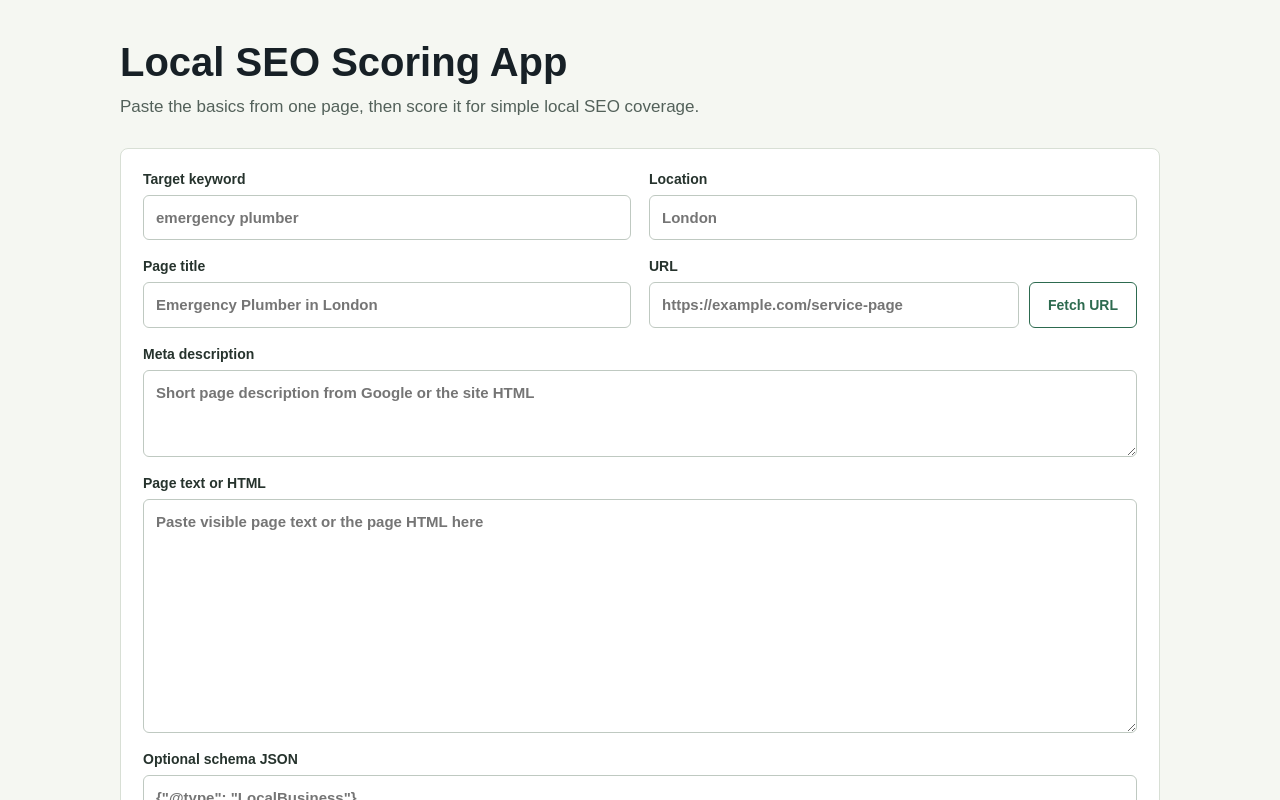
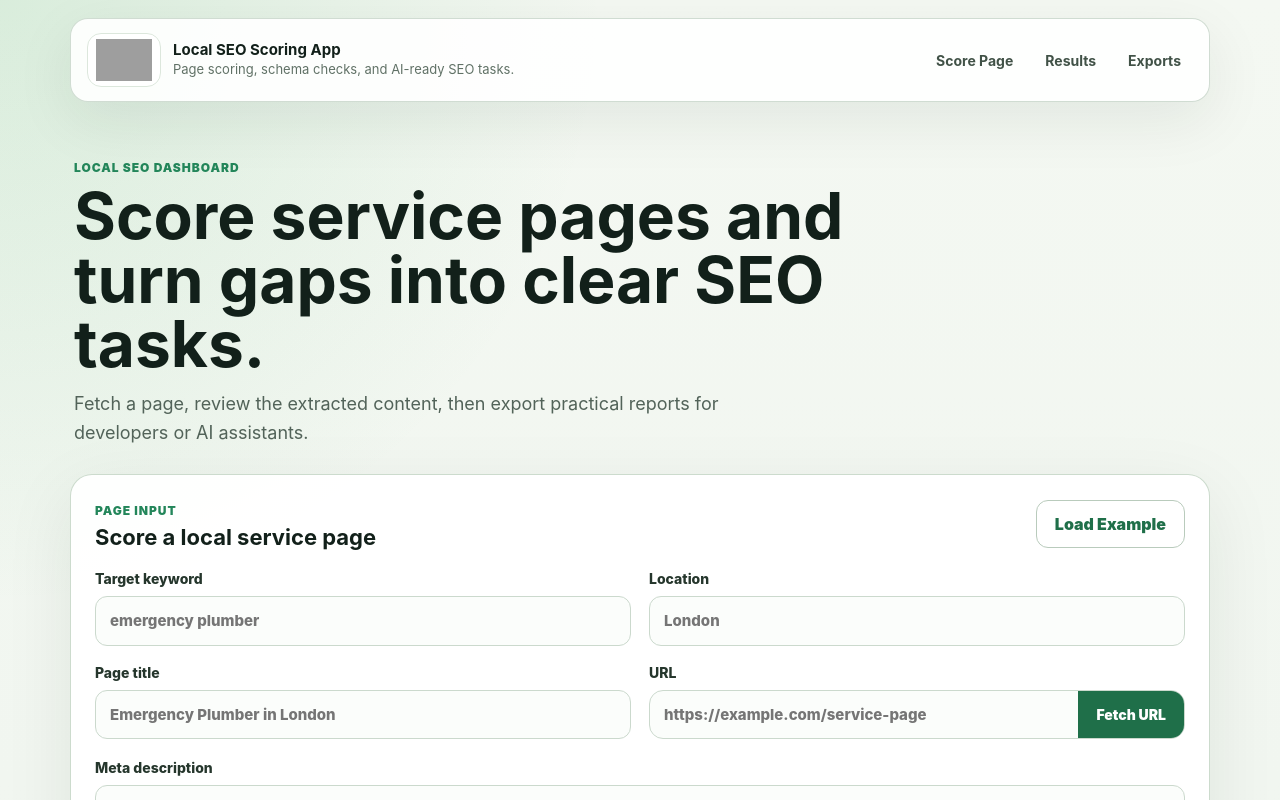
Before and after one commit to Diddlesom/local-seo-scoring-app, a Next.js app: page / in a window 1280 px wide. Shown: the top 800 px of the page. Built offline with nearby package versions, Linux system fonts and the light colour scheme; grey boxes are pictures that could not be loaded.

Commit message:
Add files via upload

```diff
--- a/app/globals.css
+++ b/app/globals.css
@@ -6,12 +6,17 @@ html,
 body {
   margin: 0;
   min-height: 100%;
+  scroll-behavior: smooth;
 }
 
 body {
-  background: #f5f7f2;
-  color: #172026;
-  font-family: Arial, Helvetica, sans-serif;
+  background:
+    radial-gradient(circle at top left, rgba(52, 168, 83, 0.14), transparent 30%),
+    linear-gradient(180deg, #f4f8f2 0%, #eef4ee 100%);
+  color: #12201a;
+  font-family:
+    Inter, ui-sans-serif, system-ui, -apple-system, BlinkMacSystemFont, "Segoe UI",
+    sans-serif;
 }
 
 button,
@@ -20,43 +25,160 @@ textarea {
   font: inherit;
 }
 
+a {
+  color: inherit;
+  text-decoration: none;
+}
+
 .page {
   margin: 0 auto;
-  max-width: 1080px;
-  padding: 40px 20px 64px;
+  max-width: 1180px;
+  padding: 18px 20px 72px;
 }
 
-.page-header {
-  margin-bottom: 28px;
+.top-bar {
+  align-items: center;
+  background: rgba(255, 255, 255, 0.9);
+  border: 1px solid rgba(193, 209, 195, 0.75);
+  border-radius: 18px;
+  box-shadow: 0 18px 60px rgba(18, 32, 26, 0.08);
+  display: flex;
+  gap: 24px;
+  justify-content: space-between;
+  padding: 14px 16px;
+  position: sticky;
+  top: 14px;
+  z-index: 10;
 }
 
-h1 {
-  font-size: 40px;
-  font-weight: 700;
-  line-height: 1.1;
-  margin: 0 0 10px;
+.brand {
+  align-items: center;
+  display: flex;
+  gap: 12px;
+  min-width: 0;
 }
 
-.page-header p {
-  color: #53615a;
-  font-size: 17px;
-  line-height: 1.5;
-  margin: 0;
-  max-width: 680px;
+.brand strong {
+  display: block;
+  font-size: 15px;
+  line-height: 1.2;
 }
 
-.score-form,
-.panel,
-.score-summary {
+.brand span {
+  color: #607166;
+  display: block;
+  font-size: 13px;
+  line-height: 1.35;
+  margin-top: 2px;
+}
+
+.logo-mark {
+  align-items: center;
   background: #ffffff;
-  border: 1px solid #d8dfd5;
-  border-radius: 8px;
+  border: 1px solid #dce7dc;
+  border-radius: 14px;
+  display: flex;
+  height: 54px;
+  justify-content: center;
+  overflow: hidden;
+  padding: 6px;
+  width: 74px;
+}
+
+.logo-mark img {
+  display: block;
+  max-height: 42px;
+  max-width: 62px;
+  object-fit: contain;
+}
+
+.logo-mark span {
+  color: #1f6f49;
+  font-size: 12px;
+  font-weight: 800;
+  line-height: 1.05;
+  margin: 0;
+  text-align: center;
+}
+
+nav {
+  align-items: center;
+  display: flex;
+  gap: 8px;
+}
+
+nav a {
+  border-radius: 999px;
+  color: #415247;
+  font-size: 14px;
+  font-weight: 700;
+  padding: 9px 12px;
+}
+
+nav a:hover {
+  background: #edf7f0;
+  color: #1f6f49;
+}
+
+.hero {
+  display: grid;
+  gap: 18px;
+  padding: 54px 4px 26px;
+}
+
+.hero h1 {
+  font-size: clamp(36px, 5vw, 64px);
+  letter-spacing: 0;
+  line-height: 1;
+  margin: 8px 0 14px;
+  max-width: 880px;
+}
+
+.hero p {
+  color: #526359;
+  font-size: 18px;
+  line-height: 1.6;
+  margin: 0;
+  max-width: 720px;
+}
+
+.eyebrow {
+  color: #23865a;
+  font-size: 12px;
+  font-weight: 900;
+  letter-spacing: 0.08em;
+  text-transform: uppercase;
+}
+
+.card {
+  background: rgba(255, 255, 255, 0.94);
+  border: 1px solid rgba(199, 215, 200, 0.9);
+  border-radius: 22px;
+  box-shadow: 0 20px 70px rgba(18, 32, 26, 0.08);
 }
 
 .score-form {
   display: grid;
-  gap: 18px;
-  padding: 22px;
+  gap: 20px;
+  padding: 24px;
+}
+
+.card-heading {
+  align-items: center;
+  display: flex;
+  gap: 16px;
+  justify-content: space-between;
+}
+
+h2 {
+  font-size: 22px;
+  line-height: 1.2;
+  margin: 5px 0 0;
+}
+
+h3 {
+  font-size: 15px;
+  margin: 0 0 12px;
 }
 
 .form-grid {
@@ -66,53 +188,98 @@ h1 {
 }
 
 label {
-  color: #26332d;
+  color: #25362c;
   display: grid;
   font-size: 14px;
-  font-weight: 700;
-  gap: 8px;
+  font-weight: 800;
+  gap: 9px;
 }
 
 input,
 textarea {
-  background: #ffffff;
-  border: 1px solid #bfc9c1;
-  border-radius: 6px;
-  color: #172026;
+  background: #fbfdfb;
+  border: 1px solid #cbd9cd;
+  border-radius: 12px;
+  color: #12201a;
   font-size: 15px;
-  line-height: 1.4;
-  padding: 11px 12px;
+  line-height: 1.45;
+  padding: 13px 14px;
+  transition:
+    border-color 160ms ease,
+    box-shadow 160ms ease,
+    background 160ms ease;
   width: 100%;
 }
 
 textarea {
+  min-height: 108px;
   resize: vertical;
 }
 
 input:focus,
 textarea:focus {
-  border-color: #2d6a4f;
-  outline: 3px solid #d9efe5;
+  background: #ffffff;
+  border-color: #23865a;
+  box-shadow: 0 0 0 4px rgba(35, 134, 90, 0.12);
+  outline: 0;
+}
+
+.helper-text {
+  color: #6a7a70;
+  font-size: 13px;
+  font-weight: 600;
 }
 
 button {
   align-items: center;
-  background: #2d6a4f;
   border: 0;
-  border-radius: 6px;
-  color: #ffffff;
+  border-radius: 12px;
   cursor: pointer;
   display: inline-flex;
-  font-weight: 700;
+  font-weight: 900;
   justify-content: center;
-  min-height: 46px;
+  min-height: 48px;
   padding: 0 18px;
+  transition:
+    background 160ms ease,
+    border-color 160ms ease,
+    box-shadow 160ms ease,
+    color 160ms ease,
+    transform 160ms ease;
   width: fit-content;
+}
+
+button:hover {
+  transform: translateY(-1px);
 }
 
 button:disabled {
   cursor: wait;
   opacity: 0.7;
+  transform: none;
+}
+
+.primary-button,
+.fetch-button {
+  background: #1f6f49;
+  box-shadow: 0 12px 28px rgba(31, 111, 73, 0.22);
+  color: #ffffff;
+}
+
+.primary-button:hover,
+.fetch-button:hover {
+  background: #185a3b;
+}
+
+.secondary-button {
+  background: #ffffff;
+  border: 1px solid #b9cbbc;
+  color: #1f6f49;
+}
+
+.secondary-button:hover {
+  background: #edf7f0;
+  border-color: #86b895;
 }
 
 .form-actions {
@@ -122,56 +289,161 @@ button:disabled {
 }
 
 .url-row {
+  align-items: stretch;
+  background: #fbfdfb;
+  border: 1px solid #cbd9cd;
+  border-radius: 14px;
   display: grid;
-  gap: 10px;
   grid-template-columns: minmax(0, 1fr) auto;
+  overflow: hidden;
 }
 
-.secondary-button {
-  background: #ffffff;
-  border: 1px solid #2d6a4f;
-  color: #2d6a4f;
+.url-row input {
+  background: transparent;
+  border: 0;
+  border-radius: 0;
+  box-shadow: none;
+}
+
+.url-row input:focus {
+  box-shadow: inset 0 0 0 2px rgba(35, 134, 90, 0.18);
+}
+
+.url-row .fetch-button {
+  border-radius: 0;
+  box-shadow: none;
+  min-height: 100%;
+}
+
+.error,
+.success {
+  border-radius: 12px;
+  font-weight: 800;
+  margin: 0;
+  padding: 12px 14px;
 }
 
 .error {
+  background: #fff1ed;
   color: #a33824;
-  font-weight: 700;
-  margin: 0;
 }
 
 .success {
-  color: #2d6a4f;
-  font-weight: 700;
-  margin: 0;
+  background: #edf9f1;
+  color: #1f6f49;
 }
 
 .results {
   display: grid;
-  gap: 18px;
+  gap: 20px;
   margin-top: 24px;
 }
 
 .score-summary {
+  align-items: stretch;
+  background:
+    linear-gradient(135deg, rgba(31, 111, 73, 0.98), rgba(18, 65, 44, 0.98)),
+    #1f6f49;
+  color: #ffffff;
   display: grid;
-  gap: 16px;
-  grid-template-columns: repeat(2, minmax(0, 1fr));
-  padding: 22px;
+  gap: 18px;
+  grid-template-columns: minmax(0, 1.5fr) minmax(160px, 0.5fr);
+  padding: 28px;
 }
 
-.score-summary div {
+.score-main,
+.grade-card {
   display: grid;
-  gap: 6px;
+  gap: 8px;
+}
+
+.score-main strong {
+  font-size: 72px;
+  line-height: 0.9;
+}
+
+.score-main > span:last-child {
+  color: rgba(255, 255, 255, 0.72);
+  font-size: 20px;
+  font-weight: 800;
+}
+
+.grade-card {
+  align-content: center;
+  background: rgba(255, 255, 255, 0.12);
+  border: 1px solid rgba(255, 255, 255, 0.16);
+  border-radius: 18px;
+  justify-items: center;
+  padding: 20px;
+}
+
+.grade-card strong {
+  font-size: 58px;
+  line-height: 1;
 }
 
 .summary-label {
-  color: #53615a;
-  font-size: 14px;
-  font-weight: 700;
+  color: rgba(255, 255, 255, 0.72);
+  font-size: 13px;
+  font-weight: 900;
+  letter-spacing: 0.08em;
+  text-transform: uppercase;
 }
 
-.score-summary strong {
-  font-size: 36px;
-  line-height: 1;
+.panel,
+.export-panel {
+  padding: 24px;
+}
+
+.score-list {
+  display: grid;
+  gap: 16px;
+  margin-top: 18px;
+}
+
+.score-bar-row {
+  display: grid;
+  gap: 8px;
+}
+
+.score-bar-label {
+  align-items: center;
+  color: #293a30;
+  display: flex;
+  font-size: 14px;
+  font-weight: 800;
+  justify-content: space-between;
+}
+
+.score-bar-label strong {
+  color: #1f6f49;
+}
+
+.score-bar-track {
+  background: #e8f0e8;
+  border-radius: 999px;
+  height: 12px;
+  overflow: hidden;
+}
+
+.score-bar-track span {
+  background: linear-gradient(90deg, #2ca66f, #1f6f49);
+  border-radius: inherit;
+  display: block;
+  height: 100%;
+}
+
+.export-panel {
+  align-items: center;
+  display: flex;
+  gap: 18px;
+  justify-content: space-between;
+}
+
+.export-panel p {
+  color: #607166;
+  line-height: 1.45;
+  margin: 8px 0 0;
 }
 
 .result-actions {
@@ -181,72 +453,48 @@ button:disabled {
   justify-content: flex-end;
 }
 
-.panel {
-  padding: 20px;
+.recommendation-groups {
+  display: grid;
+  gap: 18px;
+  grid-template-columns: repeat(3, minmax(0, 1fr));
+  margin-top: 18px;
 }
 
-h2 {
-  font-size: 20px;
-  margin: 0 0 14px;
+.action-list {
+  display: grid;
+  gap: 12px;
 }
 
-h3 {
-  font-size: 16px;
-  margin: 0 0 10px;
+.action-card {
+  background: #fbfdfb;
+  border: 1px solid #e2ece3;
+  border-radius: 16px;
+  display: grid;
+  gap: 8px;
+  padding: 14px;
 }
 
-.score-list {
-  display: grid;
-  gap: 10px;
+.action-card strong {
+  color: #12201a;
+  line-height: 1.35;
 }
 
-.score-row {
-  align-items: center;
-  border-bottom: 1px solid #edf0eb;
-  display: flex;
-  justify-content: space-between;
-  min-height: 36px;
+.action-card p {
+  color: #607166;
+  line-height: 1.5;
+  margin: 0;
 }
 
-.score-row:last-child {
-  border-bottom: 0;
+.action-card span {
+  color: #1f6f49;
+  font-size: 13px;
+  font-weight: 900;
 }
 
 .result-grid {
   display: grid;
-  gap: 18px;
+  gap: 20px;
   grid-template-columns: repeat(2, minmax(0, 1fr));
-}
-
-.recommendation-groups {
-  display: grid;
-  gap: 18px;
-  grid-template-columns: repeat(3, minmax(0, 1fr));
-}
-
-.action-list {
-  display: grid;
-  gap: 10px;
-}
-
-.action-card {
-  border: 1px solid #edf0eb;
-  border-radius: 8px;
-  display: grid;
-  gap: 8px;
-  padding: 12px;
-}
-
-.action-card p {
-  color: #53615a;
-  line-height: 1.45;
-  margin: 0;
-}
-
-.action-card span {
-  color: #2d6a4f;
-  font-size: 13px;
-  font-weight: 700;
 }
 
 ul {
@@ -255,33 +503,86 @@ ul {
 }
 
 li {
-  line-height: 1.5;
+  line-height: 1.55;
   margin: 8px 0;
 }
 
 .empty {
-  color: #53615a;
+  color: #607166;
   margin: 0;
 }
 
-@media (max-width: 720px) {
+@media (max-width: 860px) {
+  .top-bar,
+  .export-panel,
+  .card-heading {
+    align-items: stretch;
+    flex-direction: column;
+  }
+
+  nav {
+    display: grid;
+    grid-template-columns: repeat(3, minmax(0, 1fr));
+  }
+
+  nav a {
+    text-align: center;
+  }
+
   .form-grid,
   .score-summary,
   .result-grid,
-  .recommendation-groups,
+  .recommendation-groups {
+    grid-template-columns: 1fr;
+  }
+
+  .result-actions {
+    justify-content: stretch;
+  }
+}
+
+@media (max-width: 620px) {
+  .page {
+    padding: 10px 12px 48px;
+  }
+
+  .top-bar {
+    top: 8px;
+  }
+
+  .brand {
+    align-items: flex-start;
+  }
+
+  .brand span {
+    font-size: 12px;
+  }
+
+  .hero {
+    padding: 34px 2px 20px;
+  }
+
+  .score-form,
+  .panel,
+  .export-panel,
+  .score-summary {
+    border-radius: 18px;
+    padding: 18px;
+  }
+
   .url-row {
     grid-template-columns: 1fr;
   }
 
-  h1 {
-    font-size: 32px;
+  .url-row .fetch-button {
+    border-radius: 0 0 12px 12px;
   }
 
   button {
     width: 100%;
   }
 
-  .result-actions {
-    justify-content: stretch;
+  .score-main strong {
+    font-size: 58px;
   }
 }
--- a/app/page.tsx
+++ b/app/page.tsx
@@ -4,6 +4,7 @@ import { useState } from "react";
 import type { FormEvent } from "react";
 import { generateAiTaskPack } from "../lib/report/generate-ai-task-pack";
 import { generateDeveloperReport } from "../lib/report/generate-report";
+import { scoringConfig } from "../lib/scoring/config";
 import type { ScoreResult } from "../lib/scoring/types";
 
 type FetchedPageData = {
@@ -131,6 +132,9 @@ const categoryLabels: Record<keyof ScoreResult["categoryScores"], string> = {
   schema: "Schema"
 };
 
+const logoUrl =
+  "https://cwccomputerrepairchard.com/wp-content/uploads/2024/02/CWC-Logo-image-1-e1777727757742.png";
+
 function ResultList({ items }: { items: string[] }) {
   if (items.length === 0) {
     return <p className="empty">Nothing found yet.</p>;
@@ -142,6 +146,38 @@ function ResultList({ items }: { items: string[] }) {
         <li key={item}>{item}</li>
       ))}
     </ul>
+  );
+}
+
+function CategoryScoreBar({
+  category,
+  score
+}: {
+  category: keyof ScoreResult["categoryScores"];
+  score: number;
+}) {
+  const maxScore = scoringConfig.categoryWeights[category];
+  const percentage = Math.min(Math.round((score / maxScore) * 100), 100);
+
+  return (
+    <div className="score-bar-row">
+      <div className="score-bar-label">
+        <span>{categoryLabels[category]}</span>
+        <strong>
+          {score}/{maxScore}
+        </strong>
+      </div>
+      <div
+        aria-label={`${categoryLabels[category]} score ${score} out of ${maxScore}`}
+        className="score-bar-track"
+        role="progressbar"
+        aria-valuemin={0}
+        aria-valuemax={maxScore}
+        aria-valuenow={score}
+      >
+        <span style={{ width: `${percentage}%` }} />
+      </div>
+    </div>
   );
 }
 
@@ -211,6 +247,7 @@ export default function Home() {
   const [fetchMessage, setFetchMessage] = useState("");
   const [isFetching, setIsFetching] = useState(false);
   const [isLoading, setIsLoading] = useState(false);
+  const [logoFailed, setLogoFailed] = useState(false);
 
   function updateField(field: TextFormField, value: string) {
     setForm((current) => ({
@@ -373,15 +410,57 @@ export default function Home() {
 
   return (
     <main className="page">
-      <header className="page-header">
-        <h1>Local SEO Scoring App</h1>
-        <p>
-          Paste the basics from one page, then score it for simple local SEO
-          coverage.
-        </p>
+      <header className="top-bar">
+        <div className="brand">
+          <div className="logo-mark">
+            {logoFailed ? (
+              <span>Local SEO</span>
+            ) : (
+              <img
+                alt="Local SEO Scoring App logo"
+                onError={() => setLogoFailed(true)}
+                src={logoUrl}
+              />
+            )}
+          </div>
+          <div>
+            <strong>Local SEO Scoring App</strong>
+            <span>Page scoring, schema checks, and AI-ready SEO tasks.</span>
+          </div>
+        </div>
+        <nav aria-label="Dashboard navigation">
+          <a href="#score-page">Score Page</a>
+          <a href="#results">Results</a>
+          <a href="#exports">Exports</a>
+        </nav>
       </header>
 
-      <form className="score-form" onSubmit={handleSubmit}>
+      <section className="hero">
+        <div>
+          <span className="eyebrow">Local SEO dashboard</span>
+          <h1>Score service pages and turn gaps into clear SEO tasks.</h1>
+          <p>
+            Fetch a page, review the extracted content, then export practical
+            reports for developers or AI assistants.
+          </p>
+        </div>
+      </section>
+
+      <form className="score-form card" id="score-page" onSubmit={handleSubmit}>
+        <div className="card-heading">
+          <div>
+            <span className="eyebrow">Page input</span>
+            <h2>Score a local service page</h2>
+          </div>
+          <button
+            className="secondary-button"
+            onClick={loadExample}
+            type="button"
+          >
+            Load Example
+          </button>
+        </div>
+
         <div className="form-grid">
           <label>
             Target keyword
@@ -429,7 +508,7 @@ export default function Home() {
                 value={form.websiteUrl}
               />
               <button
-                className="secondary-button"
+                className="fetch-button"
                 disabled={isFetching}
                 onClick={handleFetchUrl}
                 type="button"
@@ -462,6 +541,9 @@ export default function Home() {
             rows={10}
             value={form.pageContent}
           />
+          <span className="helper-text">
+            Fetched automatically from URL, but editable before scoring.
+          </span>
         </label>
 
         <label>
@@ -476,15 +558,8 @@ export default function Home() {
         </label>
 
         <div className="form-actions">
-          <button disabled={isLoading} type="submit">
+          <button className="primary-button" disabled={isLoading} type="submit">
             {isLoading ? "Scoring..." : "Score Page"}
-          </button>
-          <button
-            className="secondary-button"
-            onClick={loadExample}
-            type="button"
-          >
-            Load Example
           </button>
         </div>
 
@@ -493,43 +568,70 @@ export default function Home() {
       </form>
 
       {result ? (
-        <section className="results" aria-live="polite">
-          <div className="score-summary">
-            <div>
+        <section className="results" id="results" aria-live="polite">
+          <div className="score-summary card">
+            <div className="score-main">
               <span className="summary-label">Total score</span>
-              <strong>{result.totalScore}/100</strong>
+              <strong>{result.totalScore}</strong>
+              <span>/100</span>
             </div>
-            <div>
+            <div className="grade-card">
               <span className="summary-label">Grade</span>
               <strong>{result.grade}</strong>
             </div>
           </div>
 
-          <div className="result-actions">
-            <button onClick={exportDeveloperReport} type="button">
-              Export Developer Report
-            </button>
-            <button onClick={exportAiTaskPack} type="button">
-              Export AI Task Pack
-            </button>
-          </div>
-
-          <section className="panel">
-            <h2>Category Scores</h2>
+          <section className="panel card">
+            <div className="card-heading">
+              <div>
+                <span className="eyebrow">Scoring breakdown</span>
+                <h2>Category Scores</h2>
+              </div>
+            </div>
             <div className="score-list">
               {Object.entries(result.categoryScores).map(([key, score]) => (
-                <div className="score-row" key={key}>
-                  <span>
-                    {categoryLabels[key as keyof ScoreResult["categoryScores"]]}
-                  </span>
-                  <strong>{score}</strong>
-                </div>
+                <CategoryScoreBar
+                  category={key as keyof ScoreResult["categoryScores"]}
+                  key={key}
+                  score={score}
+                />
               ))}
             </div>
           </section>
 
-          <section className="panel">
-            <h2>Recommended Actions</h2>
+          <section className="export-panel card" id="exports">
+            <div>
+              <span className="eyebrow">Export Reports</span>
+              <h2>Share clear next steps</h2>
+              <p>
+                Download a developer task sheet or a controlled AI task pack.
+              </p>
+            </div>
+            <div className="result-actions">
+              <button
+                className="secondary-button"
+                onClick={exportDeveloperReport}
+                type="button"
+              >
+                Export Developer Report
+              </button>
+              <button
+                className="secondary-button"
+                onClick={exportAiTaskPack}
+                type="button"
+              >
+                Export AI Task Pack
+              </button>
+            </div>
+          </section>
+
+          <section className="panel card">
+            <div className="card-heading">
+              <div>
+                <span className="eyebrow">Next actions</span>
+                <h2>Recommended Actions</h2>
+              </div>
+            </div>
             <div className="recommendation-groups">
               <div>
                 <h3>High priority</h3>
@@ -556,22 +658,22 @@ export default function Home() {
           </section>
 
           <div className="result-grid">
-            <section className="panel">
+            <section className="panel card">
               <h2>Strengths</h2>
               <ResultList items={result.strengths} />
             </section>
 
-            <section className="panel">
+            <section className="panel card">
               <h2>Weaknesses</h2>
               <ResultList items={result.weaknesses} />
             </section>
 
-            <section className="panel">
+            <section className="panel card">
               <h2>Missing Items</h2>
               <ResultList items={result.missingItems} />
             </section>
 
-            <section className="panel">
+            <section className="panel card">
               <h2>Evidence Items</h2>
               <ResultList items={result.evidenceItems} />
             </section>
```
